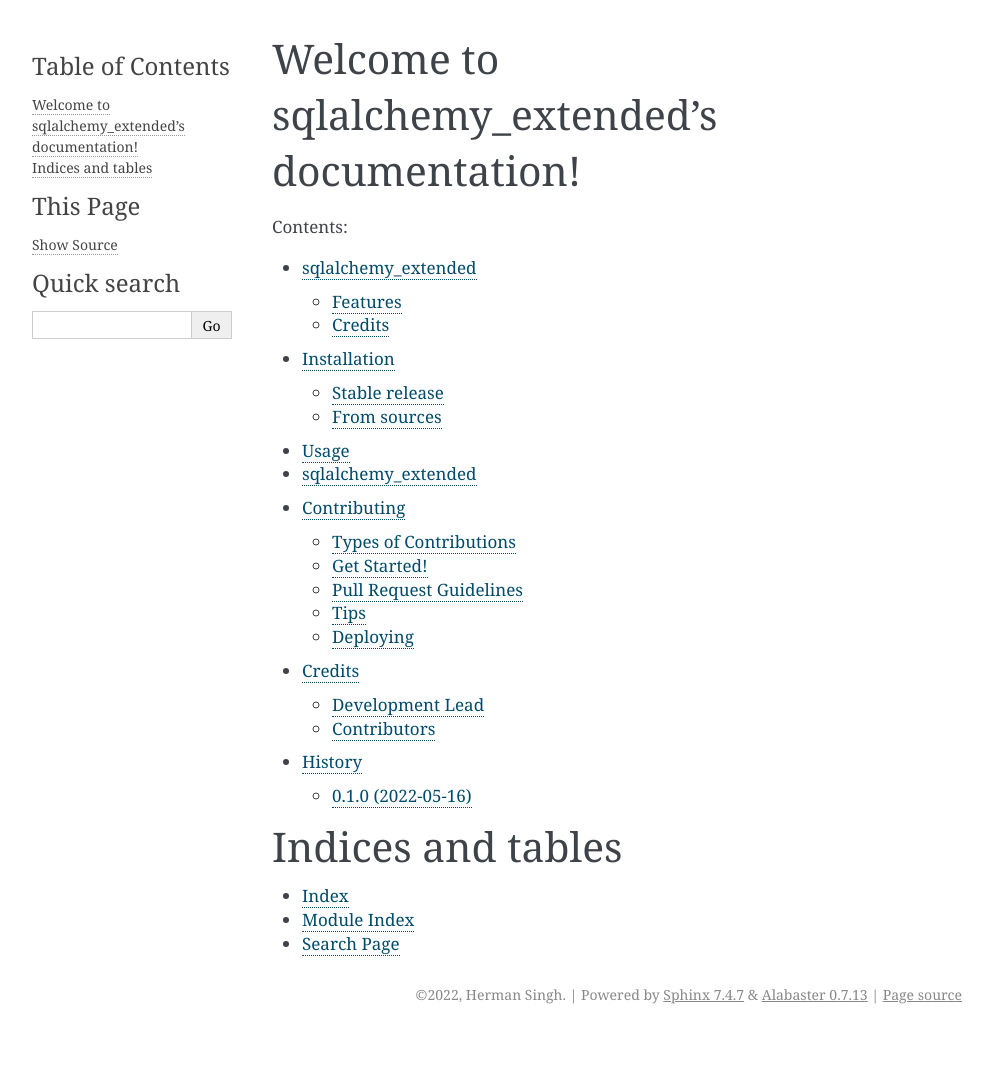
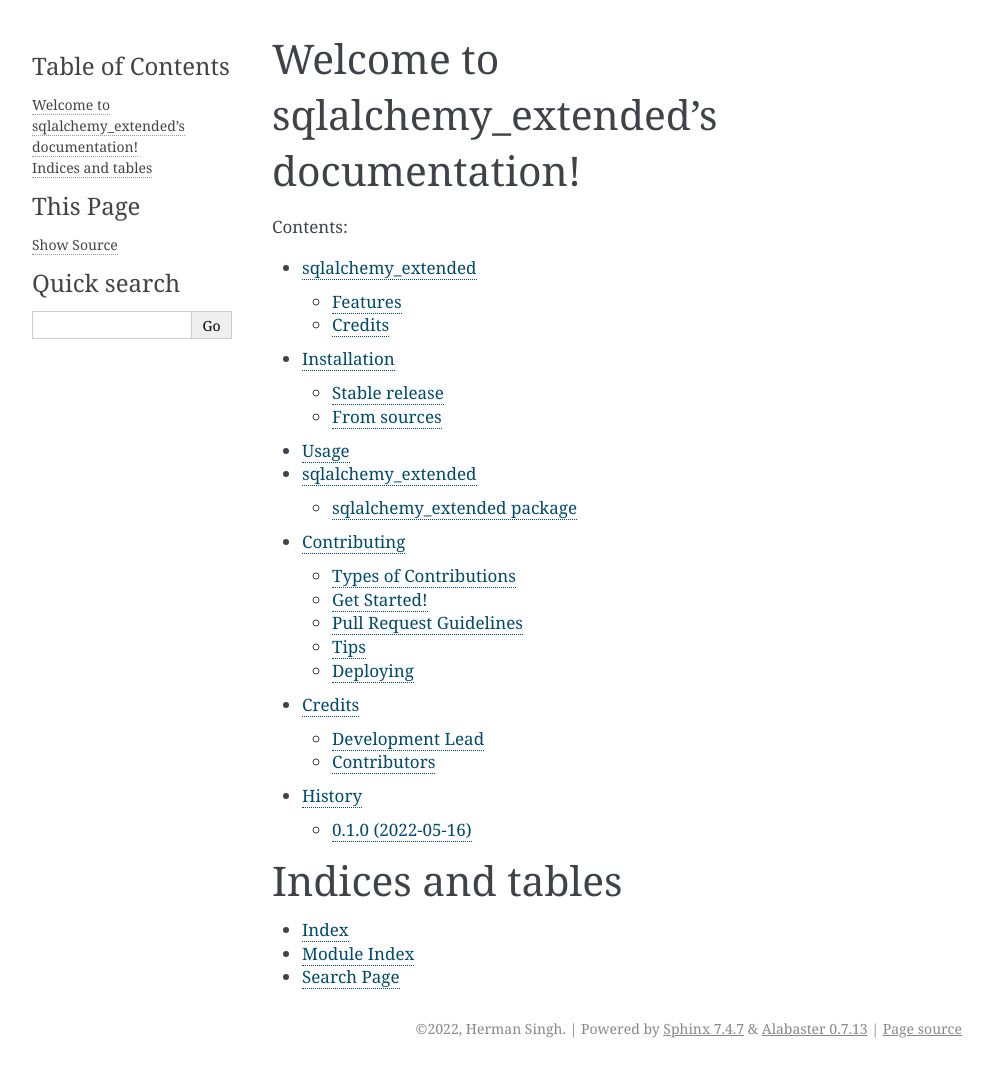
Before and after one commit to Kartstig/sqlalchemy_extended, a Sphinx documentation site: the page built from docs/index.rst, in a window 1280 px wide. Shown: the whole page, without its empty margins (148-1141 px from the left). Built offline with Sphinx 7.4.7, drawn with Linux system fonts in a browser that asks for light colours; pages that are not in the unit, such as notebooks, are missing from menus; before the commit the page ends 1034 px from its top, so only the background shows below that.

Commit message:
update docs

```diff
--- a/README.rst
+++ b/README.rst
@@ -1,6 +1,6 @@
-================
+===================
 sqlalchemy_extended
-================
+===================
 
 
 .. image:: https://img.shields.io/pypi/v/sqlalchemy_extended.svg
--- a/docs/index.rst
+++ b/docs/index.rst
@@ -1,5 +1,5 @@
 Welcome to sqlalchemy_extended's documentation!
-============================================
+===============================================
 
 .. toctree::
    :maxdepth: 2
--- a/docs/modules.rst
+++ b/docs/modules.rst
@@ -1,5 +1,5 @@
 sqlalchemy_extended
-==============
+===================
 
 .. toctree::
    :maxdepth: 4
--- a/docs/sqlalchemy_ext.rst
+++ b/docs/sqlalchemy_extended.rst
@@ -1,11 +1,11 @@
-sqlalchemy\_ext package
-=======================
+sqlalchemy\_extended package
+============================
 
 Submodules
 ----------
 
-sqlalchemy\_ext.base\_model module
-----------------------------------
+sqlalchemy\_extended.base\_model module
+---------------------------------------
 
 .. automodule:: sqlalchemy_extended.base_model
    :members:
```
